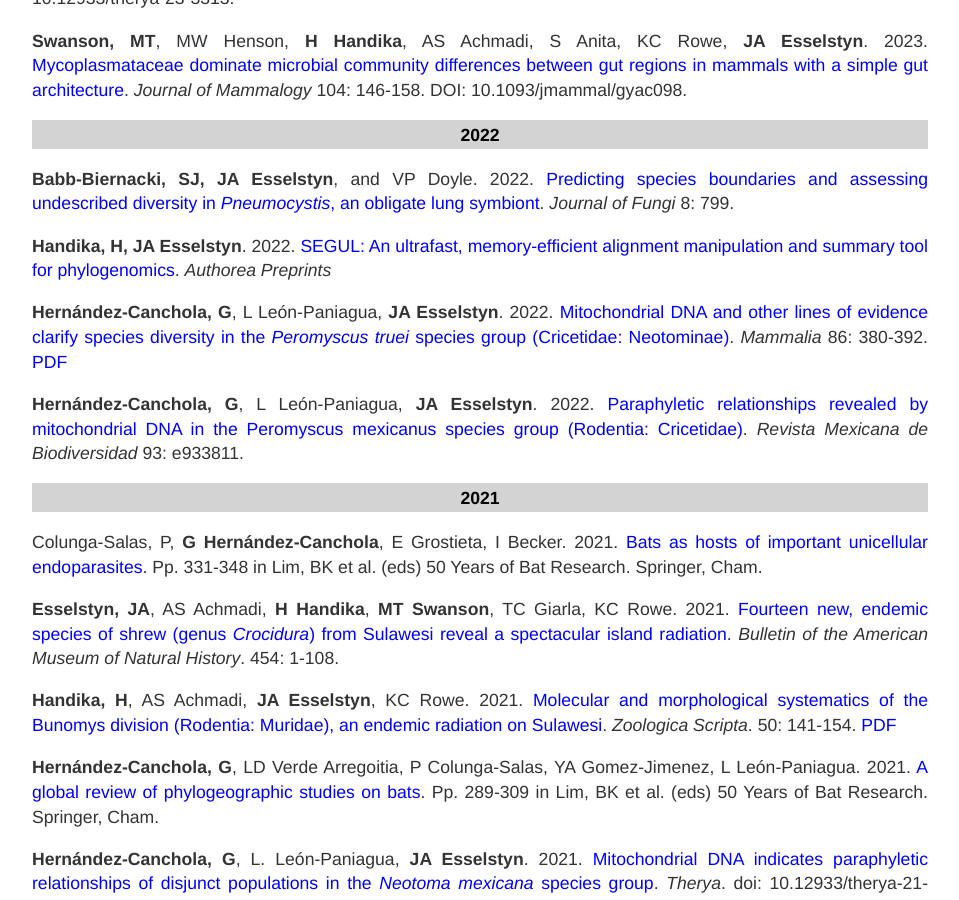
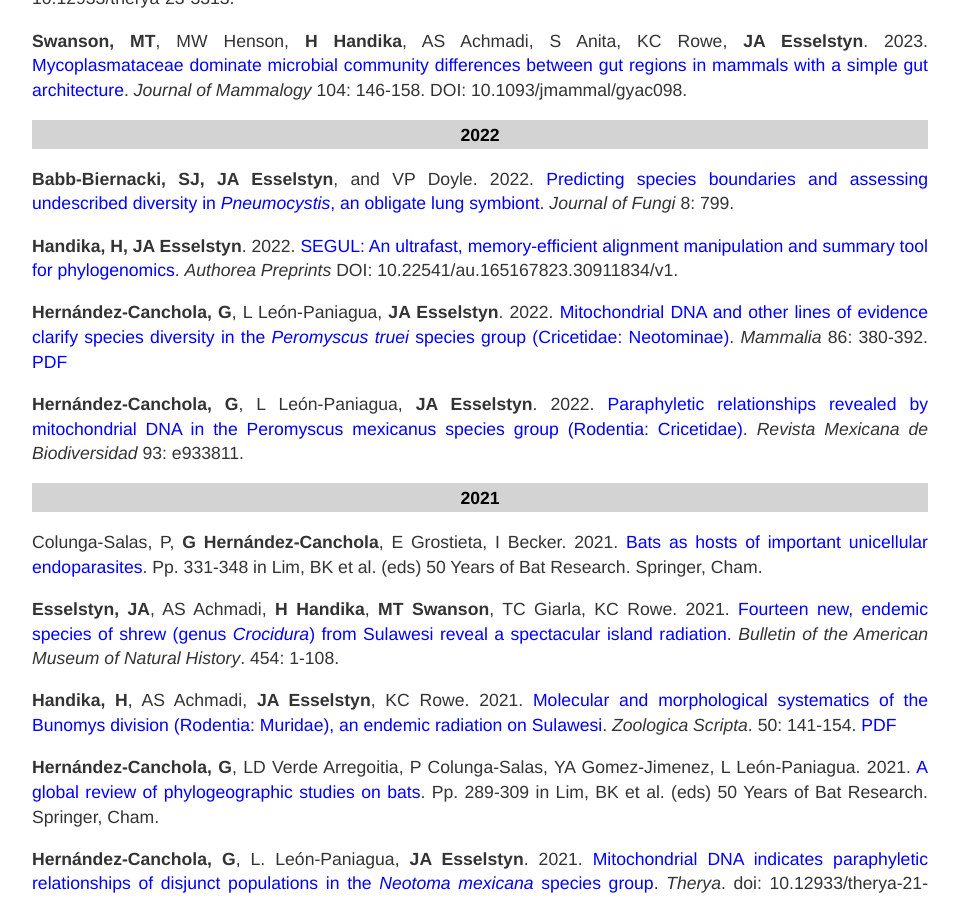
Before and after one commit to esselstyn/esselstyn.github.io, a Jekyll site: the page built from publications.md, in a window 1280 px wide and 900 px high, scrolled down 345 px. Shown: the whole window, without its empty margins (160-1119 px from the left). Built offline with Jekyll 4.4.1, drawn with Linux system fonts in a browser that asks for light colours.

Commit message:
Update publications.md

```diff
--- a/publications.md
+++ b/publications.md
@@ -15,7 +15,7 @@
 ### 2022
 **Babb-Biernacki, SJ, JA Esselstyn**, and VP Doyle. 2022. [Predicting species boundaries and assessing undescribed diversity in _Pneumocystis_, an obligate lung symbiont](https://doi.org/10.3390/jof8080799). _Journal of Fungi_ 8: 799.
 
-**Handika, H, JA Esselstyn**. 2022. [SEGUL: An ultrafast, memory-efficient alignment manipulation and summary tool for phylogenomics](https://doi.org/10.22541/au.165167823.30911834/v1). _Authorea Preprints_
+**Handika, H, JA Esselstyn**. 2022. [SEGUL: An ultrafast, memory-efficient alignment manipulation and summary tool for phylogenomics](https://www.authorea.com/doi/full/10.22541/au.165167823.30911834). _Authorea Preprints_  DOI: 10.22541/au.165167823.30911834/v1.
 
 **Hernández-Canchola, G**, L León-Paniagua, **JA Esselstyn**. 2022. [Mitochondrial DNA and other lines of evidence clarify species diversity in the _Peromyscus truei_ species group (Cricetidae: Neotominae)](https://doi.org/10.1515/mammalia-2021-0146). _Mammalia_  86: 380-392. [PDF](publications/2022/hernandez-canchola-2022.pdf)
 
```
